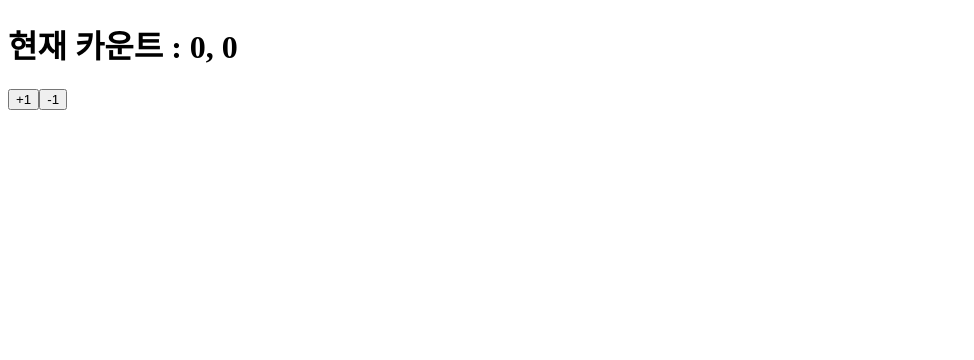
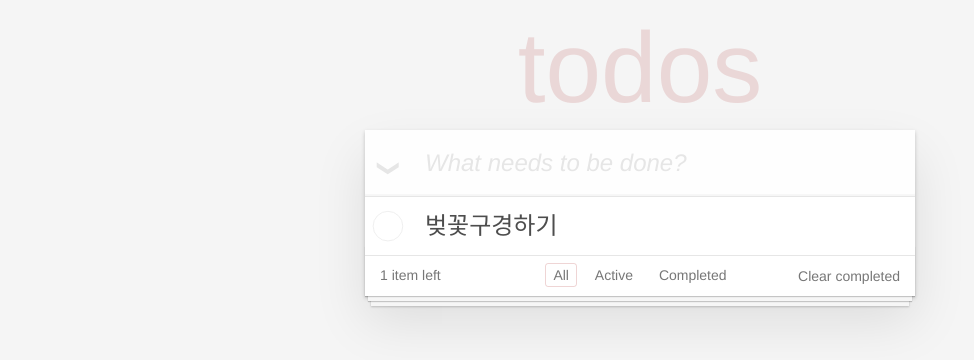
Before and after one commit to twinstae/backend-hardtraining, a React app: page / in a window 1280 px wide. Shown: the top 360 px of the page, without its empty margins (0-974 px from the left). Built offline with nearby package versions, Linux system fonts and the light colour scheme.

Commit message:
addTodo form 구현

```diff
--- a/src/Hello.jsx
+++ b/src/TodoList.jsx
@@ -1,4 +1,4 @@
-import React from "react";
+import React, { useState } from "react";
 
 /*
 0. style loader와 css!
@@ -21,25 +21,44 @@ function TodoListItem({ completed, content }){
   )
 }
 
-export default function Hello() {
+
+export default function TodoList() {
+  // todoList의 상태
+  const initValue = ["벚꽃구경하기"];
+  const [todoList, setTodoList] = useState(initValue); // 서버 동기화되는 상태, 전역 상태, zustand
+  // 추가
+  const [todoInput, setTodoInput] = useState(""); // UI 상태, local, react-hook-form
+
+  const handleChange = (e)=>{
+    setTodoInput(e.target.value);
+  }
+  // 완료하기
+  // 삭제하기
+
   return (
     <section className="todoapp">
       <div>
         <header className="header">
           <h1>todos</h1>
-          <input
-            className="new-todo"
-            placeholder="What needs to be done?"
-            defaultValue=""
-          />
+          <form onSubmit={(event)=>{
+            event.preventDefault();
+
+            setTodoList([...todoList, todoInput]);
+            setTodoInput("");
+          }}>
+            <input
+              className="new-todo"
+              placeholder="What needs to be done?"
+              value={todoInput}
+              onChange={handleChange}
+            />
+          </form>
         </header>
         <section className="main">
           <input id="toggle-all" className="toggle-all" type="checkbox" />
           <label htmlFor="toggle-all" />
           <ul className="todo-list">
-            <TodoListItem content="탐정 토끼는 프리스타일 랩을 한다" completed={false} />
-            <TodoListItem content="금곰은 운동을 한다" completed={true} />
-            <TodoListItem content="핑구는 파스타를 먹는다" completed={false} />
+            {todoList.map(todo => <TodoListItem content={todo} completed={false} />)}
           </ul>
         </section>
         <footer className="footer">
--- a/src/index.jsx
+++ b/src/index.jsx
@@ -1,22 +1,22 @@
 import ReactDOM from 'react-dom';
 import React, { useContext, useState } from 'react';
 import Counter, { useCounter, CounterContext } from './Counter';
-//import Hello from './Hello';
-// import "./index.css";
+import TodoList from './TodoList.jsx';
+import "./index.css";
 
 // reactive state 반응형 상태
 // subscribe
-
-
+/*
+  const counterStore = useCounter();
+<CounterContext.Provider value={counterStore}>
+ <Counter />
+</CounterContext.Provider>
+*/
 function App(){
-  const counterStore = useCounter();
 
   return (
-    <CounterContext.Provider value={counterStore}>
-      <Counter />
-    </CounterContext.Provider>
+   <TodoList />
   );
-
 }
 
 ReactDOM.render(<App />, document.getElementById('app'));
```
